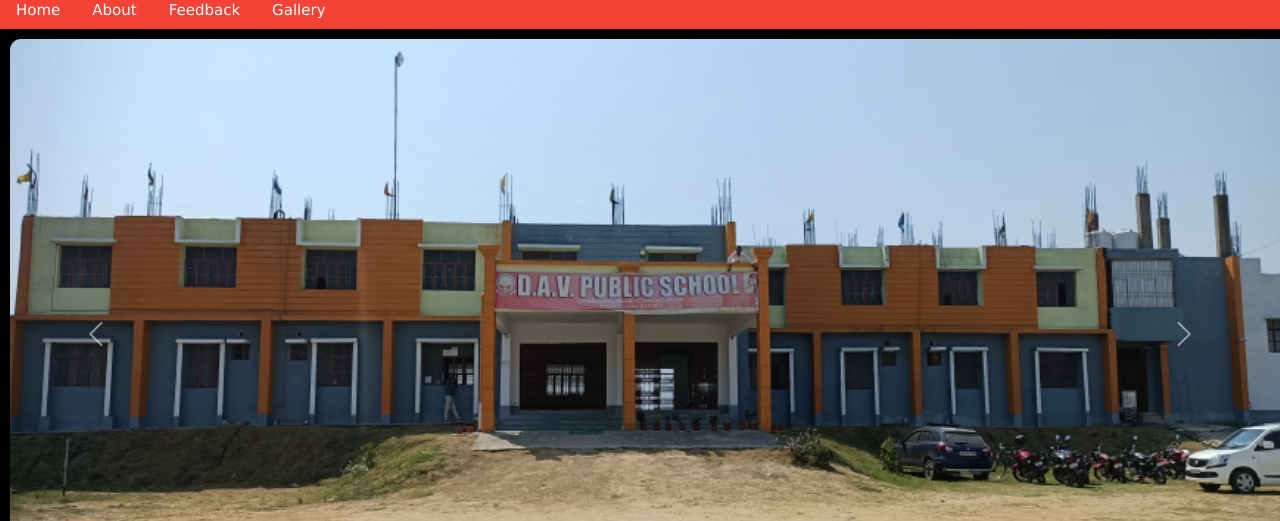
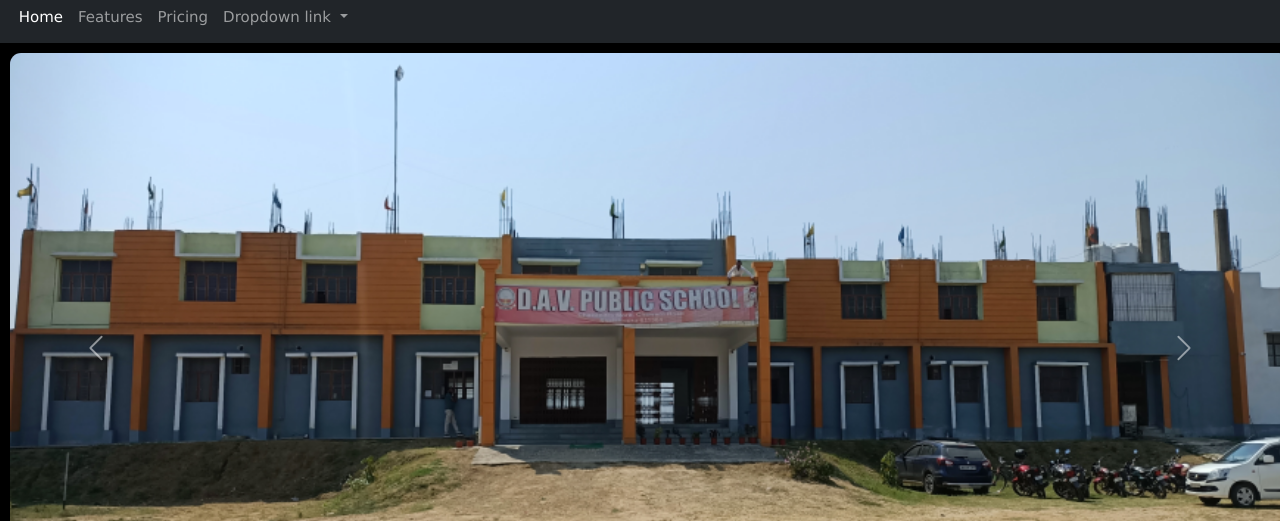
Before and after one commit to ARKCODER102/dav-site, a plain HTML site: page learning.html in a window 1280 px wide. Shown: the part 117-638 px from the top of the page. Drawn offline with nearby package versions, Linux system fonts and the light colour scheme; a script that the page names is missing.

Commit message:
changed the navbar

```diff
--- a/learning.css
+++ b/learning.css
@@ -7,10 +7,13 @@
 #header {
 	background-color: #4e0013;
 }
-
 .line1{
 	margin: 0px;
 	border-top: 5px solid black;
+}
+
+#navigation {
+	color: white;
 }
 
 #slideshow {
--- a/learning.html
+++ b/learning.html
@@ -5,9 +5,8 @@
 	<meta http-equiv="X-UA-Compatible" content="IE=edge" />
 	<meta name="viewport" content="width=device-width, initial-scale=1.0" />
 	<link rel="stylesheet" href="learning.css" />
-	<link href="https://cdn.jsdelivr.net/npm/bootstrap@5.2.3/dist/css/bootstrap.min.css" rel="stylesheet" integrity="sha384-rbsA2VBKQhggwzxH7pPCaAqO46MgnOM80zW1RWuH61DGLwZJEdK2Kadq2F9CUG65" crossorigin="anonymous" />
+	<link href="https://cdn.jsdelivr.net/npm/bootstrap@5.2.3/dist/css/bootstrap.min.css" rel="stylesheet" integrity="sha384-rbsA2VBKQhggwzxH7pPCaAqO46MgnOM80zW1RWuH61DGLwZJEdK2Kadq2F9CUG65" crossorigin="anonymous">
 	<link rel="stylesheet" href="w3.css" />
-	<link href="/Style/MiSchool.css" rel="stylesheet" type="text/css">
 	<title>ॐ D.A.V. Sheikhpura ॐ</title>
 </head>
 <body>
@@ -28,20 +27,36 @@
 	</div>
 	<hr class="line1" />
 	<!-- Nav bar starts -->
-	<div class="w3-bar w3-red">
-		<a href="#" class="w3-bar-item w3-button w3-hover-black">Home</a>
-		<a href="#" class="w3-bar-item w3-button w3-hide-small w3-hover-black">About</a>
-		<a href="#" class="w3-bar-item w3-button w3-hide-small w3-hover-black">Feedback</a>
-		<a href="#" class="w3-bar-item w3-button w3-hide-small w3-hover-black">Gallery</a>
-		<a href="#" class="w3-bar-item w3-button w3-hide-small w3-hover-black"></a>
-		<a href="javascript:void(0)" class="w3-bar-item w3-button w3-right w3-hide-large w3-hide-medium" onclick="myFunction()">&#9776;</a>
-	  </div>
-	  				<!-- Mobile device -->
-	<div id="demo" class="w3-bar-block w3-red w3-hide w3-hide-large w3-hide-medium">
-		<a href="#" class="w3-bar-item w3-button w3-hover-black">About</a>
-		<a href="#" class="w3-bar-item w3-button w3-hover-black">Feedback</a>
-		<a href="#" class="w3-bar-item w3-button w3-hover-black">Gallery</a>
-	  </div>
+	<nav class="navbar navbar-expand-lg navbar-dark bg-dark" id="navigation">
+		<div class="container-fluid">
+		  <button class="navbar-toggler" type="button" data-bs-toggle="collapse" data-bs-target="#navbarNavDropdown" aria-controls="navbarNavDropdown" aria-expanded="false" aria-label="Toggle navigation">
+			<span class="navbar-toggler-icon"></span>
+		  </button>
+		  <div class="collapse navbar-collapse" id="navbarNavDropdown">
+			<ul class="navbar-nav">
+			  <li class="nav-item">
+				<a class="nav-link active" aria-current="page" href="#">Home</a>
+			  </li>
+			  <li class="nav-item">
+				<a class="nav-link " href="#">Features</a>
+			  </li>
+			  <li class="nav-item">
+				<a class="nav-link" href="#">Pricing</a>
+			  </li>
+			  <li class="nav-item dropdown">
+				<a class="nav-link dropdown-toggle" href="#" role="button" data-bs-toggle="dropdown" aria-expanded="false">
+				  Dropdown link
+				</a>
+				<ul class="dropdown-menu">
+				  <li><a class="dropdown-item" href="#">Action</a></li>
+				  <li><a class="dropdown-item" href="#">Another action</a></li>
+				  <li><a class="dropdown-item" href="#">Something else here</a></li>
+				</ul>
+			  </li>
+			</ul>
+		  </div>
+		</div>
+	  </nav>
 	<!-- Nav bar ends -->
 	<!-- Slideshow starts -->
 	<div id="slideshow" class="carousel slide" data-bs-ride="true">
@@ -85,6 +100,7 @@
 			<!-- slideshow ends -->
 </body>
 <script src="learning.js"></script>
+<script src="https://cdn.jsdelivr.net/npm/@popperjs/core@2.11.6/dist/umd/popper.min.js" integrity="sha384-oBqDVmMz9ATKxIep9tiCxS/Z9fNfEXiDAYTujMAeBAsjFuCZSmKbSSUnQlmh/jp3" crossorigin="anonymous"></script>
 <script src="https://cdn.jsdelivr.net/npm/bootstrap@5.2.3/dist/js/bootstrap.bundle.min.js" integrity="sha384-kenU1KFdBIe4zVF0s0G1M5b4hcpxyD9F7jL+jjXkk+Q2h455rYXK/7HAuoJl+0I4" crossorigin="anonymous"></script>
 <script src="https://kit.fontawesome.com/9682f17807.js" crossorigin="anonymous"></script>
 </html>
--- a/learning.js
+++ /dev/null
@@ -1,8 +0,0 @@
-function myFunction() {
-    var x = document.getElementById("demo");
-    if (x.className.indexOf("w3-show") == -1) {
-      x.className += " w3-show";
-    } else {
-      x.className = x.className.replace(" w3-show", "");
-    }
-  }
```
